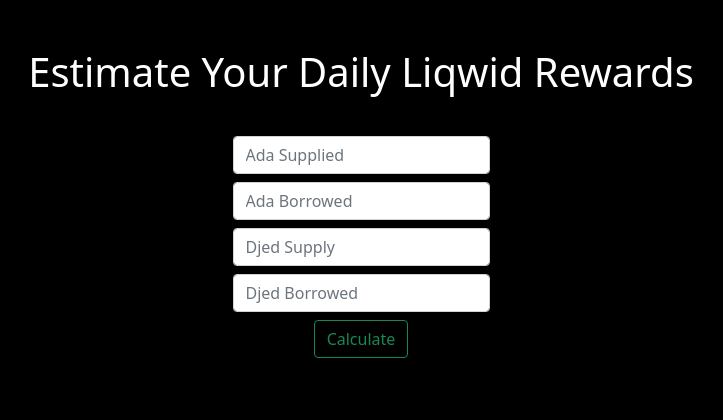
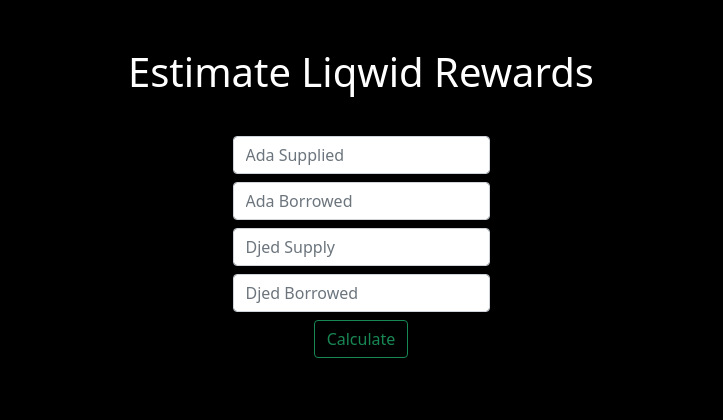
Before and after one commit to maso-soup/horus-project, a Django app: page /liqwid/ in a window 1280 px wide. Shown: the part 61-481 px from the top of the page, without its empty margins (279-1002 px from the left). Run offline with Django 4.2, Linux system fonts and the light colour scheme; some libraries are stand-ins or nearby versions.

Commit message:
Fixed Liqwid daily language

```diff
--- a/tools/templates/tools/liqwid_home.html
+++ b/tools/templates/tools/liqwid_home.html
@@ -1,7 +1,7 @@
 {% extends "tools/base.html" %}
 {% block search %}
 
-<p class="display-6 pb-3"> Estimate Your Daily Liqwid Rewards</p>
+<p class="display-6 pb-3"> Estimate Liqwid Rewards</p>
 
 <form class="d-flex" method="POST" action="{% url 'liqwid'%}">
     {% csrf_token %}
--- a/tools/templates/tools/liqwid_results.html
+++ b/tools/templates/tools/liqwid_results.html
@@ -4,7 +4,7 @@
 {% load static %}
 {% block content %}
 
-<p class="display-6 pb-3">Estimated Daily Liqwid Rewards</p>
+<p class="display-6 pb-3">Estimated Liqwid Rewards</p>
 
 <div class="container">
     <div class="row">
```
